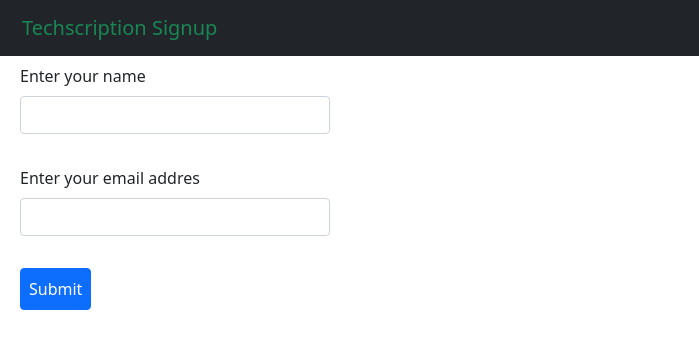
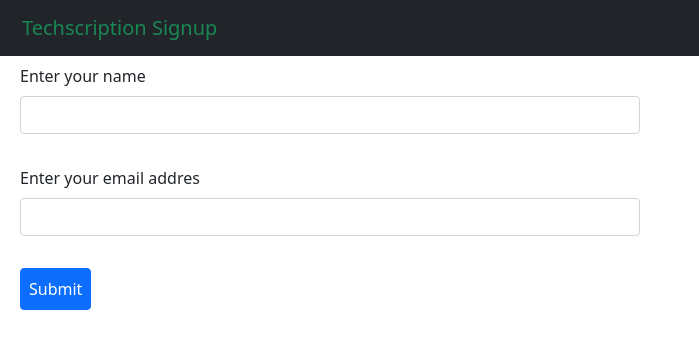
Before and after one commit to arunkrishna97/signup, a plain HTML site: page index.html in a window 1280 px wide. Shown: the full height of the page, 0-699 px from the left. Drawn offline with nearby package versions, Linux system fonts and the light colour scheme.

Commit message:
Update index.html

```diff
--- a/index.html
+++ b/index.html
@@ -20,11 +20,11 @@
         <div class="container-fluid " id="form">
             <div class="mb-3 p-2">
                 <label for="exampleInputEmail1" class="form-label">Enter your name</label>
-                <input type="text" class="form-control w-25" onfocus="this.value=''" id="namevalue">
+                <input type="text" class="form-control w-50" onfocus="this.value=''" id="namevalue">
               </div>
         <div class="mb-3 p-2">
           <label for="exampleInputEmail1" class="form-label">Enter your email addres</label>
-          <input type="text" class="form-control w-25" onfocus="this.value=''"id="textvalue">
+          <input type="text" class="form-control w-50" onfocus="this.value=''"id="textvalue">
         </div>
         <div class="p-2">
         <button type="submit" class="btn btn-primary p-2" onclick="myfunction()">Submit</button>
```
